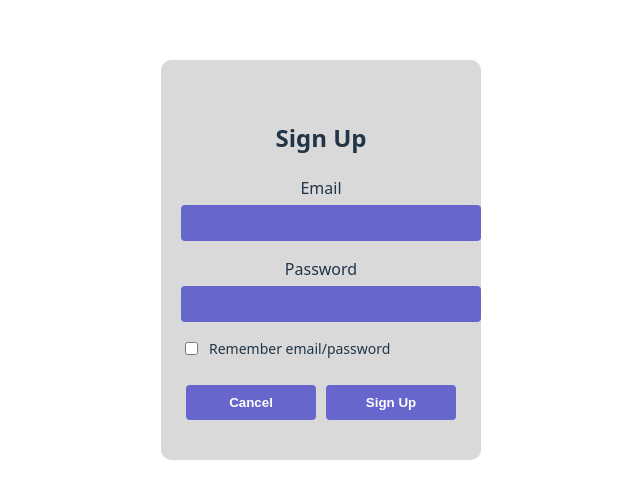
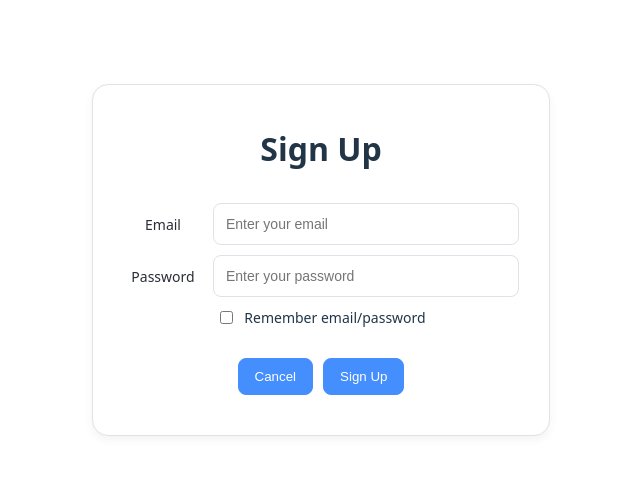
Before and after one commit to MJZ-Templates/custom-memo-app, a React (Vite) app in the folder front/: page /signup in a window 1280 px wide. Shown: the part 140-638 px from the top of the page, without its empty margins (319-959 px from the left). Built offline with nearby package versions, Linux system fonts and the light colour scheme.

Commit message:
design: 회원가입 페이지 디자인 수정

```diff
--- a/front/src/pages/SignUpPage.jsx
+++ b/front/src/pages/SignUpPage.jsx
@@ -1,4 +1,77 @@
 import { useState, useEffect } from "react";
+import styled from "@emotion/styled";
+import Button from "../components/Button";
+
+const SignUpPageContainer = styled.div`
+  display: flex;
+  flex-direction: column;
+  justify-content: center;
+  align-items: center;
+  height: 100vh;
+  width: 100vw;
+`;
+
+const FormCard = styled.div`
+  display: flex;
+  flex-direction: column;
+  align-items: center;
+  padding: 40px 30px;
+  border: 1px solid #e1e1e8;
+  border-radius: 16px;
+  box-shadow: 0 4px 10px rgba(0, 0, 0, 0.05);
+  background-color: #fff;
+  gap: 30px;
+`;
+
+const Title = styled.h1`
+  margin: 0;
+  font-size: 32px;
+  font-weight: 700;
+`;
+
+const FormGroupWrapper = styled.div`
+  display: flex;
+  flex-direction: column;
+  gap: 10px;
+`;
+
+const FormGroup = styled.div`
+  display: flex;
+  gap: 10px;
+`;
+
+const FormLabel = styled.label`
+  display: flex;
+  justify-content: center;
+  align-items: center;
+  width: 80px;
+  color: #2b2d36;
+  font-weight: 500;
+  font-size: 14px;
+`;
+
+const FormInput = styled.input`
+  width: 280px;
+  padding: 12px;
+  border: 1px solid #e1e1e8;
+  border-radius: 8px;
+  color: #6c6e7e;
+  font-size: 14px;
+`;
+
+const CheckboxWrapper = styled.label`
+  display: flex;
+  justify-content: center;
+  gap: 8px;
+  font-size: 14px;
+`;
+
+const ButtonWrapper = styled.div`
+  display: flex;
+  justify-content: center;
+  margin-top: 30px;
+  gap: 10px;
+`;
 
 const SignUpPage = () => {
   const [email, setEmail] = useState("");
@@ -36,97 +109,51 @@ const SignUpPage = () => {
   };
 
   return (
-    <div style={styles.container}>
-      <h2>Sign Up</h2>
-      <form onSubmit={handleSubmit} style={styles.form}>
-        <label>
-          Email
-          <input
+    <SignUpPageContainer>
+      <FormCard>
+        <Title>Sign Up</Title>
+        <form onSubmit={handleSubmit}>
+          <FormGroupWrapper>
+            <FormGroup>
+              <FormLabel>Email</FormLabel>
+              <FormInput
                 type="email"
                 value={email}
                 onChange={(e) => setEmail(e.target.value)}
-            style={styles.input}
+                placeholder="Enter your email"
                 required
               />
-        </label>
-        <label>
-          Password
-          <input
+            </FormGroup>
+            <FormGroup>
+              <FormLabel>Password</FormLabel>
+              <FormInput
                 type="password"
                 value={password}
                 onChange={(e) => setPassword(e.target.value)}
-            style={styles.input}
+                placeholder="Enter your password"
                 required
               />
-        </label>
-        <label style={styles.checkboxLabel}>
+            </FormGroup>
+            <CheckboxWrapper>
               <input
                 type="checkbox"
                 checked={rememberMe}
                 onChange={(e) => setRememberMe(e.target.checked)}
               />
               Remember email/password
-        </label>
-        <div style={styles.buttonContainer}>
-          <button type="button" onClick={handleCancel} style={styles.button}>
+            </CheckboxWrapper>
+          </FormGroupWrapper>
+
+          <ButtonWrapper>
+            <Button type="button" onClick={handleCancel}>
               Cancel
-          </button>
-          <button type="submit" style={styles.button}>
-            Sign Up
-          </button>
-        </div>
+            </Button>
+            <Button type="submit">Sign Up</Button>
+          </ButtonWrapper>
         </form>
-    </div>
+      </FormCard>
+    </SignUpPageContainer>
   );
 };
 
-const styles = {
-  container: {
-    backgroundColor: "#d9d9d9",
-    padding: "40px 20px",
-    width: "280px",
-    margin: "50px auto",
-    textAlign: "center",
-    borderRadius: "10px",
-  },
-  form: {
-    display: "flex",
-    flexDirection: "column",
-    gap: "16px",
-    marginTop: "20px",
-  },
-  input: {
-    width: "100%",
-    padding: "10px",
-    fontSize: "14px",
-    backgroundColor: "#6666cc",
-    color: "#fff",
-    border: "none",
-    borderRadius: "4px",
-    marginTop: "5px",
-  },
-  checkboxLabel: {
-    display: "flex",
-    alignItems: "center",
-    gap: "8px",
-    fontSize: "14px",
-  },
-  buttonContainer: {
-    display: "flex",
-    justifyContent: "space-between",
-    marginTop: "10px",
-  },
-  button: {
-    flex: 1,
-    padding: "10px",
-    backgroundColor: "#6666cc",
-    color: "#fff",
-    border: "none",
-    borderRadius: "4px",
-    fontWeight: "bold",
-    cursor: "pointer",
-    margin: "0 5px",
-  },
-};
-
 export default SignUpPage;
```
Lines whose indentation alone changed are shown as unchanged.
